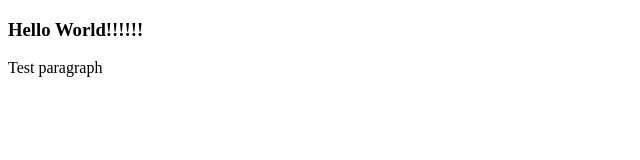
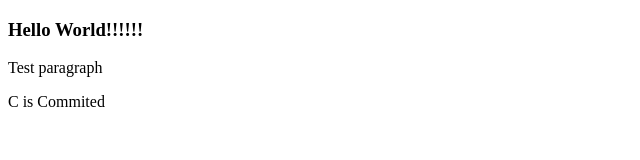
Before and after one commit to kitkat090/git_demo, a plain HTML site: page index.html in a window 1280 px wide. Shown: the whole page, without its empty margins (0-640 px from the left). Drawn offline with Linux system fonts and the light colour scheme.

Commit message:
C is Commited

```diff
--- a/index.html
+++ b/index.html
@@ -9,5 +9,6 @@
 <body>
     <h3>Hello World!!!!!!</h3>
     <p>Test paragraph</p>
+    <p>C is Commited</p>
 </body>
 </html>
```
